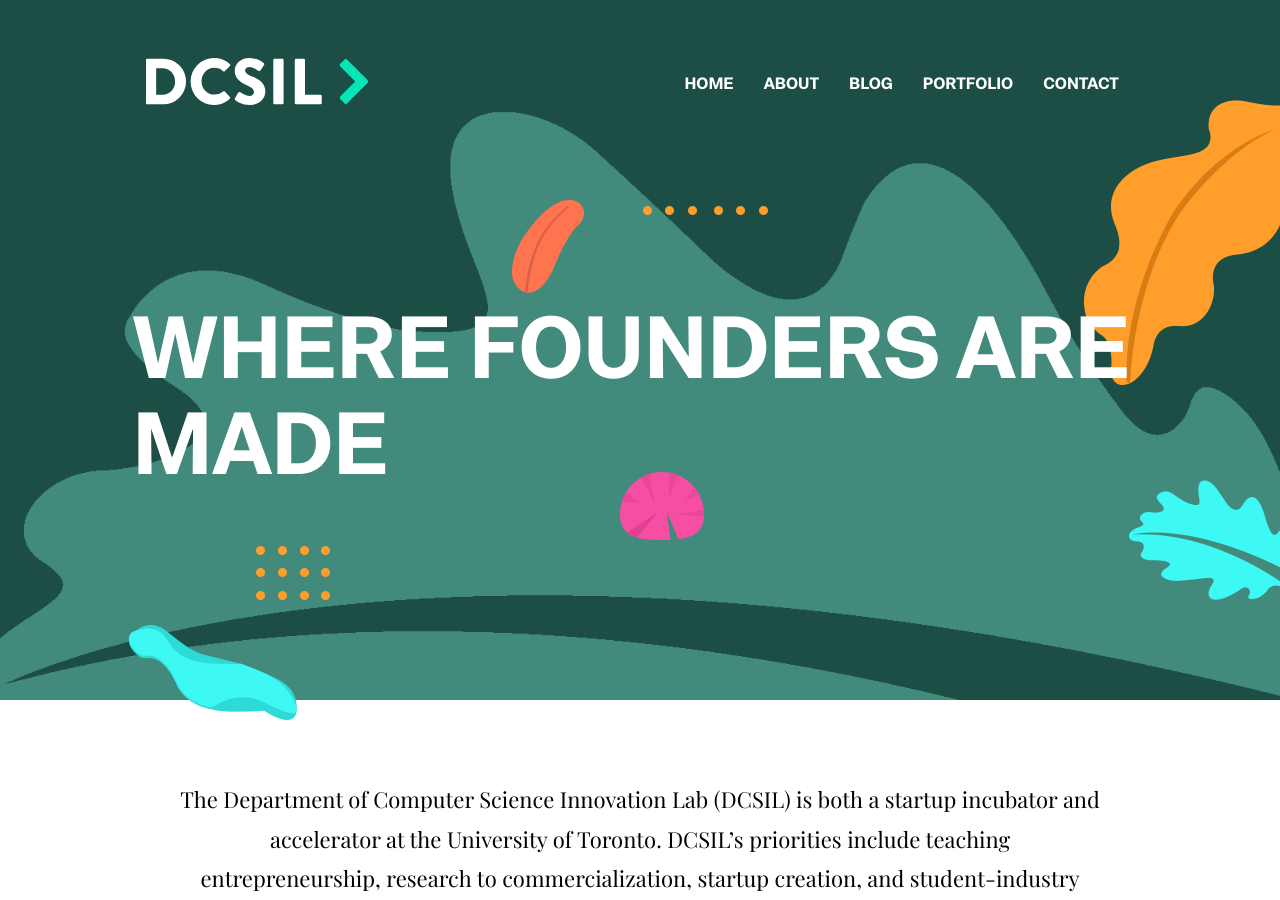
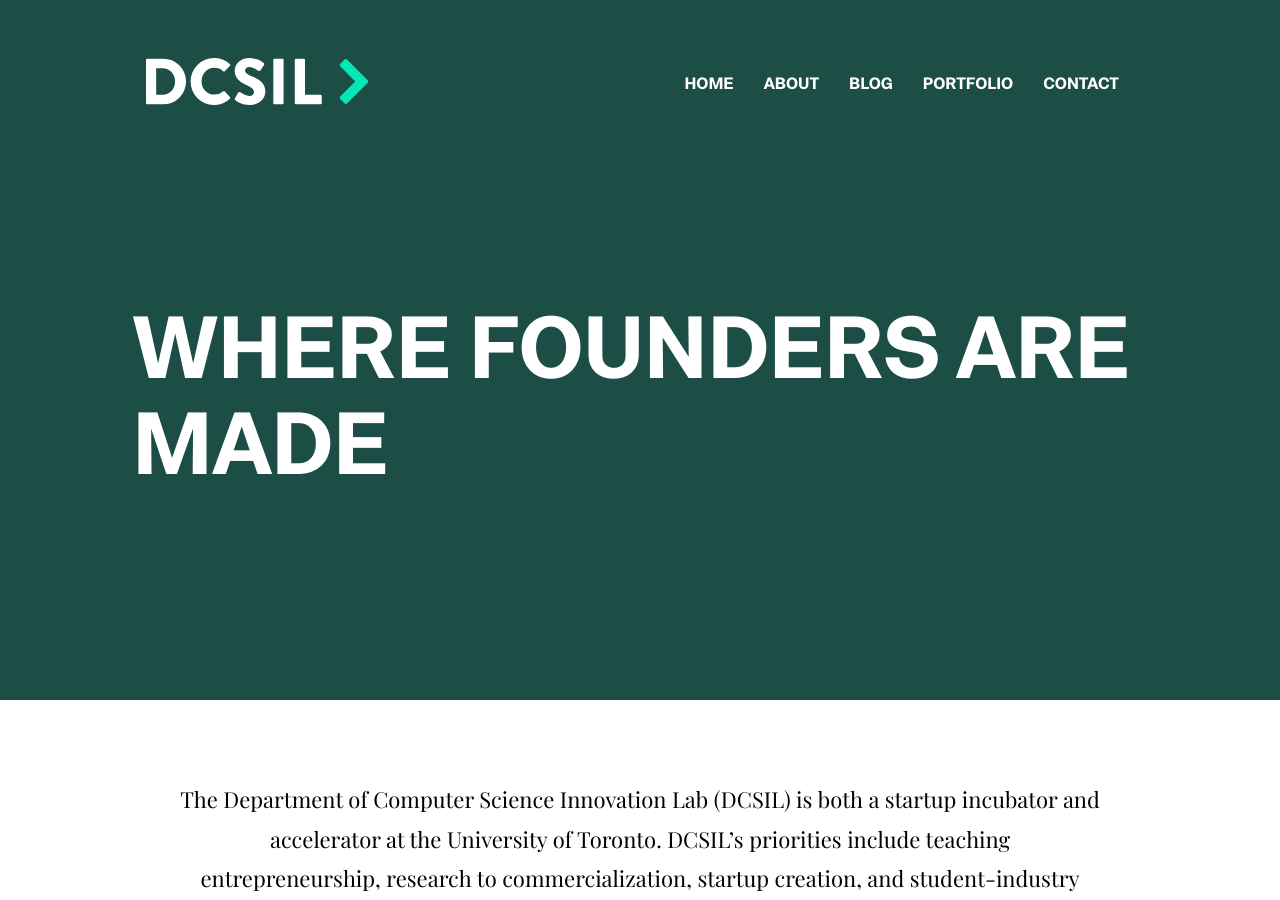
Before and after one commit to dcsil/website, a Jekyll site: the page built from index.html, in a window 1280 px wide and 900 px high. Built offline with Jekyll 4.4.1, drawn with Linux system fonts in a browser that asks for light colours.

Commit message:
Update hero-section.html

```diff
--- a/_includes/hero-section.html
+++ b/_includes/hero-section.html
@@ -7,32 +7,5 @@
       </div>
     </div>
   </div>
-  <div class="layer-bg w-100">
-    <img class="img-fluid w-100" src="{{ site.baseurl }}/assets/images/illustrations/leaf-bg.png" alt="bg-shape">
-  </div>
-  <div class="layer" id="l2">
-    <img src="{{ site.baseurl }}/assets/images/illustrations/dots-cyan.png" alt="bg-shape">
-  </div>
-  <div class="layer" id="l3">
-    <img src="{{ site.baseurl }}/assets/images/illustrations/leaf-orange.png" alt="bg-shape">
-  </div>
-  <div class="layer" id="l4">
-    <img src="{{ site.baseurl }}/assets/images/illustrations/dots-orange.png" alt="bg-shape">
-  </div>
-  <div class="layer" id="l5">
-    <img src="{{ site.baseurl }}/assets/images/illustrations/leaf-yellow.png" alt="bg-shape">
-  </div>
-  <div class="layer" id="l6">
-    <img src="{{ site.baseurl }}/assets/images/illustrations/leaf-cyan.png" alt="bg-shape">
-  </div>
-  <div class="layer" id="l7">
-    <img src="{{ site.baseurl }}/assets/images/illustrations/dots-group-orange.png" alt="bg-shape">
-  </div>
-  <div class="layer" id="l8">
-    <img src="{{ site.baseurl }}/assets/images/illustrations/leaf-pink-round.png" alt="bg-shape">
-  </div>
-  <div class="layer" id="l9">
-    <img src="{{ site.baseurl }}/assets/images/illustrations/leaf-cyan-2.png" alt="bg-shape">
-  </div>
 </section>
 <!-- /hero area -->
```
